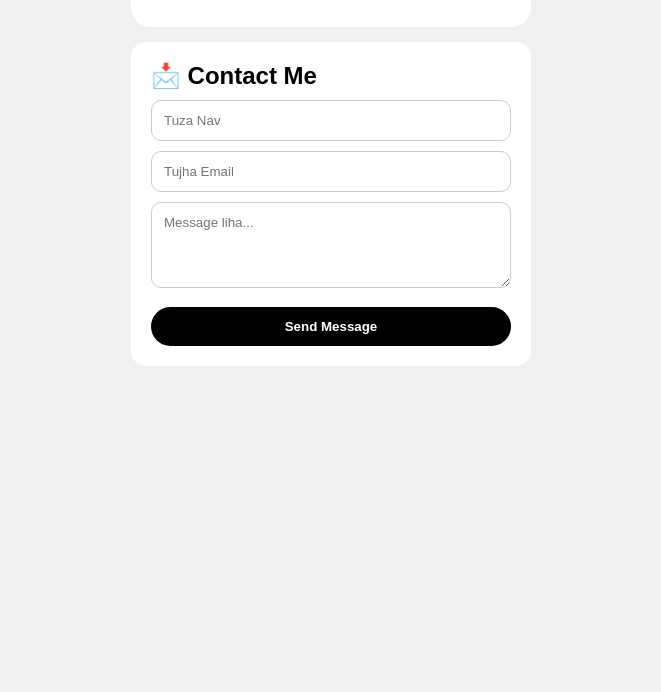
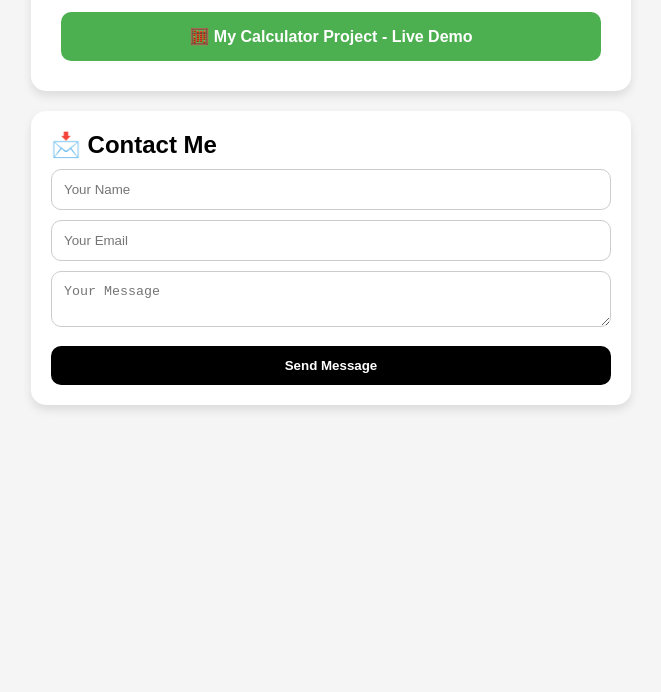
Before and after one commit to shruti-profloi/Protfolio, a plain HTML site: page index.html in a window 1280 px wide. Shown: the part 108-800 px from the top of the page, without its empty margins (309-970 px from the left). Drawn offline with Linux system fonts and the light colour scheme.

Commit message:
Enhance portfolio layout and remove duplicate contact form
Updated the portfolio title and improved styling for better layout and aesthetics. Removed duplicate contact form and added a project link.

```diff
--- a/index.html
+++ b/index.html
@@ -1,17 +1,17 @@
 <!DOCTYPE html>
 <html>
 <head>
-<meta charset="UTF-8">
 <meta name="viewport" content="width=device-width, initial-scale=1">
-<title>Shruti Portfolio</title>
+<title>Shruti - Portfolio</title>
 <style>
-*{margin:0;padding:0;box-sizing:border-box;font-family:Arial}
-body{background:#f0f0f0;padding:20px}
-.container{max-width:400px;margin:auto}
-.hero{background:white;padding:30px;border-radius:20px;text-align:center}
-.card{background:white;padding:20px;border-radius:15px;margin-top:15px}
+*{margin:0;padding:0;box-sizing:border-box}
+body{font-family:Arial;background:#f5f5f5;padding:20px}
+.container{max-width:600px;margin:auto}
+.hero{background:white;padding:30px;border-radius:15px;text-align:center;box-shadow:0 5px 10px rgba(0,0,0,0.1)}
+.card{background:white;padding:20px;border-radius:15px;margin-top:20px;box-shadow:0 5px 10px rgba(0,0,0,0.1)}
 input,textarea{width:100%;padding:12px;margin-top:10px;border:1px solid #ccc;border-radius:10px}
-.btn{width:100%;background:black;color:white;padding:12px;border-radius:30px;border:none;margin-top:15px;font-weight:bold}
+.btn{width:100%;background:black;color:white;padding:12px;border:none;border-radius:10px;margin-top:15px;font-weight:bold}
+.project-link{display:block;text-align:center;background:#4CAF50;color:white;padding:15px;border-radius:10px;text-decoration:none;font-weight:bold;margin-top:15px}
 </style>
 </head>
 <body>
@@ -19,15 +19,17 @@ input,textarea{width:100%;padding:12px;margin-top:10px;border:1px solid #ccc;bor
   <div class="hero">
     <h1>Hi, I'm Aditya</h1>
     <p>BCS 2nd Year Student</p>
+    <a href="Calculator.html" class="project-link">🧮 My Calculator Project - Live Demo</a>
   </div>
+
   <div class="card">
     <h2>📩 Contact Me</h2>
-<form action="https://formsubmit.co/beb1863f19d2830c2990a240a9c252f7" method="POST">
+    <form action="https://formsubmit.co/beb1..." method="POST">
       <input type="hidden" name="_captcha" value="false">
-<input type="text" name="name" placeholder="Tuza Nav" required>
-<input type="email" name="email" placeholder="Tujha Email" required>
-<textarea name="message" rows="4" placeholder="Message liha..." required></textarea>
-<button type="submit" class="btn">Send Message</button>
+      <input type="text" name="name" placeholder="Your Name" required>
+      <input type="email" name="email" placeholder="Your Email" required>
+      <textarea name="message" placeholder="Your Message" required></textarea>
+      <button class="btn" type="submit">Send Message</button>
     </form>
   </div>
 </div>
```
Lines whose indentation alone changed are shown as unchanged.
